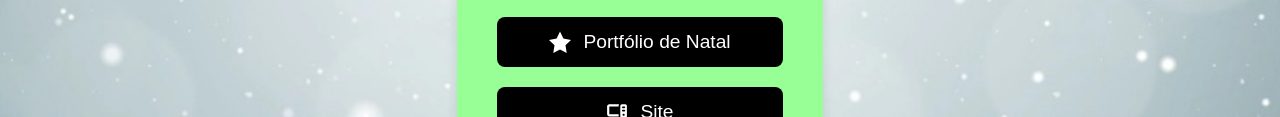
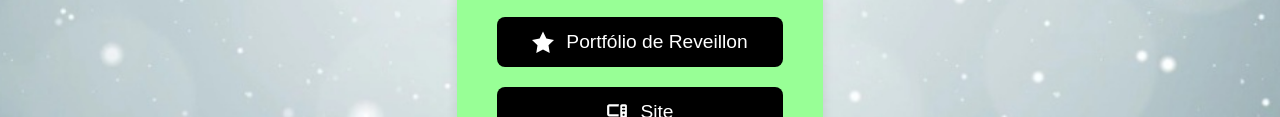
Before and after one commit to glipearte/conheca, a plain HTML site: page index.html in a window 1280 px wide. Shown: the part 463-580 px from the top of the page. Drawn offline with Linux system fonts and the light colour scheme.

```diff
--- a/index.html
+++ b/index.html
@@ -44,14 +44,14 @@
                 Instagram
             </a>
 
-            <a href="https://pedrocorreialopes.github.io/kitsnatalinos" target="_blank" class="button">
+            <a href="https://glipearte.github.io/kitsreveillon" target="_blank" class="button">
                 <span class="icon">
                     <!-- Ícone Portfólio (estrela) -->
                     <svg width="22" height="22" viewBox="0 0 24 24" fill="currentColor">
                         <path d="M12 .587l3.668 7.568L24 9.748l-6 5.848L19.335 24 12 20.202 4.665 24 6 15.596 0 9.748l8.332-1.593z"/>
                     </svg>
                 </span>
-                Portfólio de Natal
+                Portfólio de Reveillon
             </a>
             <a href="https://glipearte.github.io/site" target="_blank" class="button">
                 <span class="icon">
```
